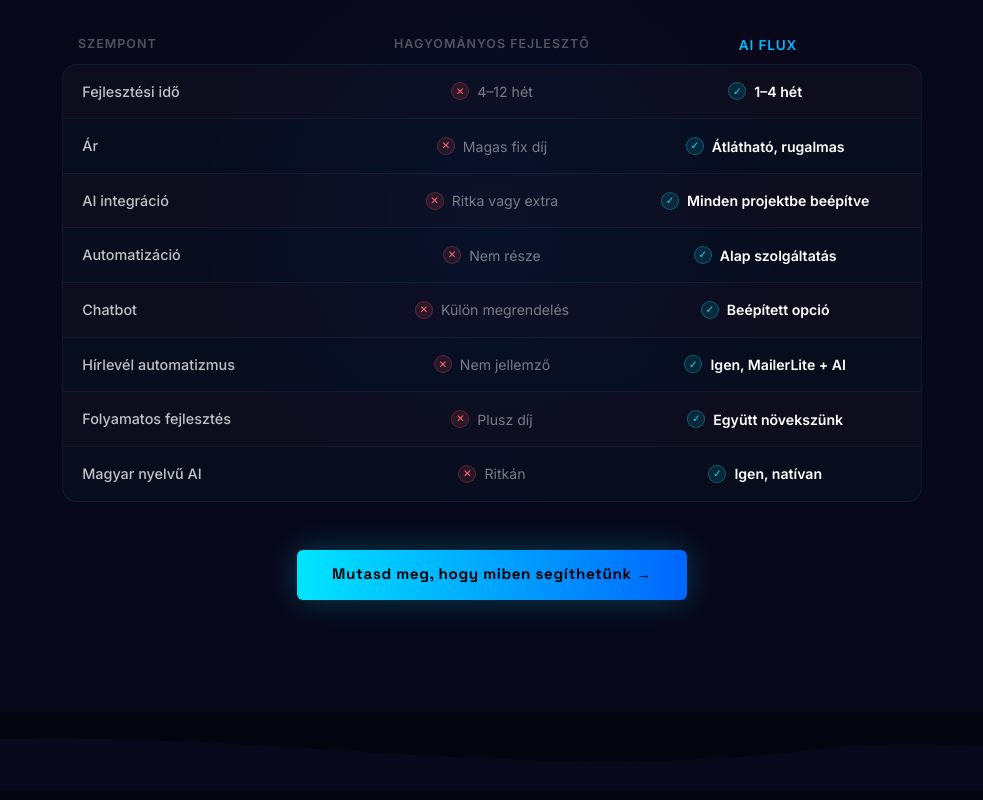
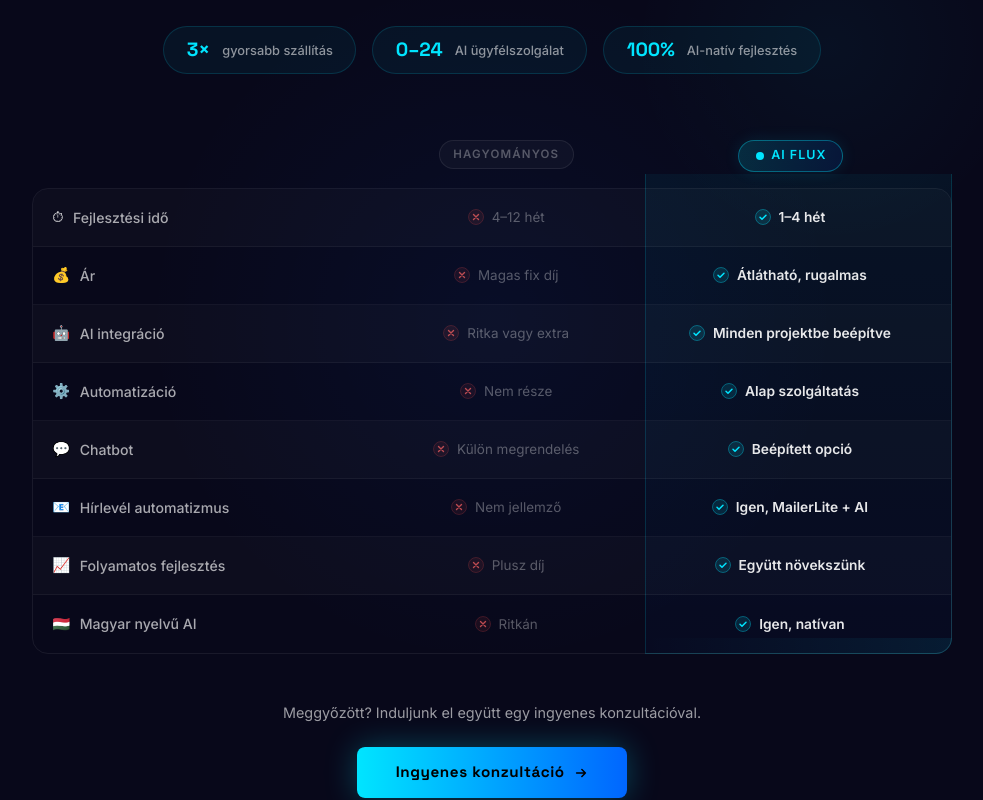
Before and after one commit to RiZool/aiflux-website, a Next.js app: page / in a window 1280 px wide. Shown: the part 3180-3980 px from the top of the page, without its empty margins (148-1131 px from the left). Built offline with nearby package versions, Linux system fonts and the light colour scheme.

Commit message:
Comparison szekció redesign: stat pillok, SVG ikonok, AIFlux oszlop highlight

```diff
--- a/components/Comparison.tsx
+++ b/components/Comparison.tsx
@@ -1,24 +1,49 @@
 "use client";
-import { useEffect, useRef } from "react";
+import { useEffect, useRef, useState } from "react";
 
 const rows = [
-  { label: "Fejlesztési idő",        traditional: "4–12 hét",          aiflux: "1–4 hét" },
-  { label: "Ár",                     traditional: "Magas fix díj",      aiflux: "Átlátható, rugalmas" },
-  { label: "AI integráció",          traditional: "Ritka vagy extra",   aiflux: "Minden projektbe beépítve" },
-  { label: "Automatizáció",          traditional: "Nem része",          aiflux: "Alap szolgáltatás" },
-  { label: "Chatbot",                traditional: "Külön megrendelés",  aiflux: "Beépített opció" },
-  { label: "Hírlevél automatizmus",  traditional: "Nem jellemző",       aiflux: "Igen, MailerLite + AI" },
-  { label: "Folyamatos fejlesztés",  traditional: "Plusz díj",          aiflux: "Együtt növekszünk" },
-  { label: "Magyar nyelvű AI",       traditional: "Ritkán",             aiflux: "Igen, natívan" },
+  { label: "Fejlesztési idő",       icon: "⏱", traditional: "4–12 hét",                 aiflux: "1–4 hét" },
+  { label: "Ár",                    icon: "💰", traditional: "Magas fix díj",              aiflux: "Átlátható, rugalmas" },
+  { label: "AI integráció",         icon: "🤖", traditional: "Ritka vagy extra",           aiflux: "Minden projektbe beépítve" },
+  { label: "Automatizáció",         icon: "⚙️", traditional: "Nem része",                  aiflux: "Alap szolgáltatás" },
+  { label: "Chatbot",               icon: "💬", traditional: "Külön megrendelés",          aiflux: "Beépített opció" },
+  { label: "Hírlevél automatizmus", icon: "📧", traditional: "Nem jellemző",               aiflux: "Igen, MailerLite + AI" },
+  { label: "Folyamatos fejlesztés", icon: "📈", traditional: "Plusz díj",                  aiflux: "Együtt növekszünk" },
+  { label: "Magyar nyelvű AI",      icon: "🇭🇺", traditional: "Ritkán",                     aiflux: "Igen, natívan" },
 ];
+
+const stats = [
+  { value: "3×", label: "gyorsabb szállítás" },
+  { value: "0–24", label: "AI ügyfélszolgálat" },
+  { value: "100%", label: "AI-natív fejlesztés" },
+];
+
+function CheckIcon() {
+  return (
+    <svg width="16" height="16" viewBox="0 0 16 16" fill="none" aria-hidden="true" style={{ flexShrink: 0 }}>
+      <circle cx="8" cy="8" r="7.5" fill="rgba(0,229,255,.12)" stroke="rgba(0,229,255,.35)" />
+      <path d="M5 8.2l2 2 4-4" stroke="var(--cyan)" strokeWidth="1.5" strokeLinecap="round" strokeLinejoin="round" />
+    </svg>
+  );
+}
+
+function CrossIcon() {
+  return (
+    <svg width="16" height="16" viewBox="0 0 16 16" fill="none" aria-hidden="true" style={{ flexShrink: 0 }}>
+      <circle cx="8" cy="8" r="7.5" fill="rgba(255,80,80,.08)" stroke="rgba(255,80,80,.2)" />
+      <path d="M5.5 5.5l5 5M10.5 5.5l-5 5" stroke="rgba(255,100,100,.7)" strokeWidth="1.4" strokeLinecap="round" />
+    </svg>
+  );
+}
 
 export default function Comparison() {
   const ref = useRef<HTMLDivElement>(null);
+  const [hoveredRow, setHoveredRow] = useState<number | null>(null);
 
   useEffect(() => {
     const obs = new IntersectionObserver(
       (es) => es.forEach((e) => { if (e.isIntersecting) e.target.classList.add("visible"); }),
-      { threshold: 0.08 }
+      { threshold: 0.06 }
     );
     ref.current?.querySelectorAll(".reveal").forEach((el) => obs.observe(el));
     return () => obs.disconnect();
@@ -31,15 +56,18 @@ export default function Comparison() {
       aria-label="Összehasonlítás hagyományos fejlesztőkkel"
       style={{ background: "var(--bg3)", padding: "5rem 6% 7rem", position: "relative", overflow: "hidden" }}
     >
-      {/* Háttér glow */}
-      <div style={{ position: "absolute", width: 600, height: 600, background: "radial-gradient(circle, rgba(0,102,255,.05) 0%, transparent 70%)", top: "50%", left: "50%", transform: "translate(-50%,-50%)", pointerEvents: "none" }} />
+      {/* Háttér */}
+      <div style={{ position: "absolute", width: 700, height: 700, borderRadius: "50%", background: "radial-gradient(circle, rgba(0,102,255,.06) 0%, transparent 70%)", top: "50%", left: "50%", transform: "translate(-50%,-50%)", pointerEvents: "none" }} />
+      <div style={{ position: "absolute", width: 400, height: 400, borderRadius: "50%", background: "radial-gradient(circle, rgba(0,229,255,.04) 0%, transparent 70%)", top: "10%", right: "8%", pointerEvents: "none" }} />
 
-      {/* Header */}
-      <div className="reveal" style={{ textAlign: "center", marginBottom: "4rem" }}>
+      <div style={{ maxWidth: 920, margin: "0 auto" }}>
+
+        {/* ── FEJLÉC ── */}
+        <div className="reveal" style={{ textAlign: "center", marginBottom: "3.5rem" }}>
           <p style={{ fontSize: ".74rem", fontWeight: 600, letterSpacing: ".18em", textTransform: "uppercase", color: "var(--cyan)", marginBottom: "1rem" }}>
             Miért válassz minket?
           </p>
-        <h2 style={{ fontFamily: "var(--font-heading)", fontSize: "clamp(1.8rem,4vw,2.8rem)", fontWeight: 700, marginBottom: "1.2rem", lineHeight: 1.15 }}>
+          <h2 style={{ fontFamily: "var(--font-heading)", fontSize: "clamp(1.8rem,4vw,2.8rem)", fontWeight: 700, marginBottom: "1.2rem", lineHeight: 1.12, letterSpacing: "-.02em" }}>
             Nem vagyunk{" "}
             <span style={{ background: "linear-gradient(90deg,var(--cyan),var(--blue))", WebkitBackgroundClip: "text", WebkitTextFillColor: "transparent", backgroundClip: "text" }}>
               hagyományos fejlesztők
@@ -50,91 +78,171 @@ export default function Comparison() {
           </p>
         </div>
 
-      {/* Comparison table */}
-      <div className="reveal" style={{ maxWidth: 860, margin: "0 auto" }}>
+        {/* ── STAT CSÍKOK ── */}
+        <div className="reveal" style={{ display: "flex", justifyContent: "center", gap: "1rem", flexWrap: "wrap", marginBottom: "3.5rem" }}>
+          {stats.map((s, i) => (
+            <div key={i} style={{
+              display: "flex", alignItems: "center", gap: ".75rem",
+              background: "rgba(0,229,255,.05)",
+              border: "1px solid rgba(0,229,255,.15)",
+              borderRadius: 100, padding: ".55rem 1.4rem",
+            }}>
+              <span style={{
+                fontFamily: "var(--font-heading)", fontSize: "1.2rem", fontWeight: 800,
+                color: "var(--cyan)",
+              }}>
+                {s.value}
+              </span>
+              <span style={{ fontSize: ".8rem", color: "rgba(255,255,255,.55)", fontWeight: 500 }}>
+                {s.label}
+              </span>
+            </div>
+          ))}
+        </div>
 
-        {/* Column headers */}
+        {/* ── ÖSSZEHASONLÍTÁS ── */}
+        <div className="reveal" style={{ position: "relative" }}>
+
+          {/* AIFlux oszlop highlight overlay */}
           <div style={{
-          display: "grid", gridTemplateColumns: "1fr 1fr 1fr",
-          marginBottom: ".5rem", padding: "0 1rem",
+            position: "absolute",
+            top: 44, bottom: 0,
+            right: 0, width: "calc(100% / 3)",
+            background: "linear-gradient(180deg, rgba(0,229,255,.05) 0%, rgba(0,102,255,.03) 100%)",
+            borderLeft: "1px solid rgba(0,229,255,.15)",
+            borderRight: "1px solid rgba(0,229,255,.15)",
+            borderBottom: "1px solid rgba(0,229,255,.15)",
+            borderRadius: "0 0 16px 0",
+            pointerEvents: "none", zIndex: 0,
+          }} />
+
+          {/* Fejléc sor */}
+          <div style={{
+            display: "grid", gridTemplateColumns: "1.1fr 1fr 1fr",
+            padding: ".6rem 1.2rem 1rem",
+            position: "relative", zIndex: 1,
           }}>
-          <div style={{ fontSize: ".78rem", fontWeight: 600, color: "rgba(255,255,255,.3)", letterSpacing: ".08em", textTransform: "uppercase" }}>
-            Szempont
+            <div />
+
+            {/* Hagyományos fejléc */}
+            <div style={{ textAlign: "center" }}>
+              <div style={{
+                display: "inline-block",
+                fontSize: ".72rem", fontWeight: 700, letterSpacing: ".1em",
+                textTransform: "uppercase", color: "rgba(255,255,255,.3)",
+                padding: ".3rem .85rem", borderRadius: 100,
+                border: "1px solid rgba(255,255,255,.08)",
+                background: "rgba(255,255,255,.03)",
+              }}>
+                Hagyományos
               </div>
-          <div style={{ textAlign: "center", fontSize: ".78rem", fontWeight: 600, color: "rgba(255,255,255,.3)", letterSpacing: ".08em", textTransform: "uppercase" }}>
-            Hagyományos fejlesztő
             </div>
-          <div style={{ textAlign: "center", fontSize: ".85rem", fontWeight: 700, letterSpacing: ".06em", textTransform: "uppercase" }}
-            className="gradient-text">
+
+            {/* AIFlux fejléc */}
+            <div style={{ textAlign: "center" }}>
+              <div style={{
+                display: "inline-flex", alignItems: "center", gap: ".4rem",
+                fontSize: ".78rem", fontWeight: 800, letterSpacing: ".08em",
+                textTransform: "uppercase",
+                padding: ".35rem 1rem", borderRadius: 100,
+                background: "linear-gradient(90deg, rgba(0,229,255,.15), rgba(0,102,255,.12))",
+                border: "1px solid rgba(0,229,255,.35)",
+                color: "var(--cyan)",
+                boxShadow: "0 0 16px rgba(0,229,255,.1)",
+              }}>
+                <svg width="10" height="10" viewBox="0 0 10 10" fill="none" aria-hidden="true">
+                  <circle cx="5" cy="5" r="4" fill="var(--cyan)" />
+                </svg>
                 AI Flux
               </div>
             </div>
+          </div>
 
-        {/* Rows */}
-        <div style={{ borderRadius: 14, overflow: "hidden", border: "1px solid rgba(0,229,255,.1)" }}>
-          {rows.map((row, i) => (
+          {/* Táblázat sorok */}
+          <div style={{ borderRadius: 16, overflow: "hidden", border: "1px solid rgba(255,255,255,.07)", position: "relative", zIndex: 1 }}>
+            {rows.map((row, i) => {
+              const isHov = hoveredRow === i;
+              return (
                 <div
                   key={i}
+                  onMouseEnter={() => setHoveredRow(i)}
+                  onMouseLeave={() => setHoveredRow(null)}
                   style={{
-                display: "grid", gridTemplateColumns: "1fr 1fr 1fr",
-                padding: "1rem 1.2rem",
-                background: i % 2 === 0 ? "rgba(255,255,255,.02)" : "rgba(0,229,255,.02)",
+                    display: "grid", gridTemplateColumns: "1.1fr 1fr 1fr",
+                    alignItems: "center",
+                    padding: "0 1.2rem",
+                    background: isHov
+                      ? "rgba(0,229,255,.04)"
+                      : i % 2 === 0 ? "rgba(255,255,255,.02)" : "transparent",
                     borderBottom: i < rows.length - 1 ? "1px solid rgba(255,255,255,.05)" : "none",
-                alignItems: "center",
-                transition: "background .2s",
+                    transition: "background .18s ease",
+                    minHeight: 58,
                   }}
-              onMouseEnter={e => (e.currentTarget.style.background = "rgba(0,229,255,.05)")}
-              onMouseLeave={e => (e.currentTarget.style.background = i % 2 === 0 ? "rgba(255,255,255,.02)" : "rgba(0,229,255,.02)")}
                 >
-              {/* Label */}
-              <div style={{ fontSize: ".9rem", fontWeight: 500, color: "rgba(255,255,255,.75)" }}>
+                  {/* Sor label */}
+                  <div style={{ display: "flex", alignItems: "center", gap: ".6rem", padding: ".85rem 0" }}>
+                    <span style={{ fontSize: ".9rem", lineHeight: 1 }}>{row.icon}</span>
+                    <span style={{ fontSize: ".88rem", fontWeight: 500, color: isHov ? "rgba(255,255,255,.9)" : "rgba(255,255,255,.65)", transition: "color .18s" }}>
                       {row.label}
+                    </span>
                   </div>
 
-              {/* Traditional */}
-              <div style={{ textAlign: "center", display: "flex", alignItems: "center", justifyContent: "center", gap: ".5rem" }}>
-                <span style={{
-                  width: 18, height: 18, borderRadius: "50%",
-                  background: "rgba(255,80,80,.12)",
-                  border: "1px solid rgba(255,80,80,.25)",
-                  display: "inline-flex", alignItems: "center", justifyContent: "center",
-                  fontSize: ".65rem", color: "#ff6b6b", flexShrink: 0,
-                }}>✕</span>
-                <span style={{ fontSize: ".88rem", color: "rgba(255,255,255,.45)" }}>
+                  {/* Hagyományos érték */}
+                  <div style={{ display: "flex", alignItems: "center", justifyContent: "center", gap: ".5rem", padding: ".85rem 0" }}>
+                    <CrossIcon />
+                    <span style={{ fontSize: ".84rem", color: "rgba(255,255,255,.32)", lineHeight: 1.35 }}>
                       {row.traditional}
                     </span>
                   </div>
 
-              {/* AI Flux */}
-              <div style={{ textAlign: "center", display: "flex", alignItems: "center", justifyContent: "center", gap: ".5rem" }}>
-                <span style={{
-                  width: 18, height: 18, borderRadius: "50%",
-                  background: "rgba(0,229,255,.12)",
-                  border: "1px solid rgba(0,229,255,.3)",
-                  display: "inline-flex", alignItems: "center", justifyContent: "center",
-                  fontSize: ".65rem", color: "var(--cyan)", flexShrink: 0,
-                }}>✓</span>
-                <span style={{ fontSize: ".88rem", fontWeight: 600, color: "#fff" }}>
+                  {/* AIFlux érték */}
+                  <div style={{ display: "flex", alignItems: "center", justifyContent: "center", gap: ".5rem", padding: ".85rem 0" }}>
+                    <CheckIcon />
+                    <span style={{ fontSize: ".86rem", fontWeight: 600, color: isHov ? "#fff" : "rgba(255,255,255,.9)", lineHeight: 1.35, transition: "color .18s" }}>
                       {row.aiflux}
                     </span>
                   </div>
                 </div>
-          ))}
+              );
+            })}
           </div>
 
-        {/* Bottom CTA */}
+          {/* AIFlux oszlop alap sarka */}
+          <div style={{
+            position: "absolute", bottom: 0, right: 0,
+            width: "calc(100% / 3)", height: 16,
+            borderRadius: "0 0 16px 0",
+            background: "linear-gradient(90deg, transparent, rgba(0,229,255,.08))",
+            pointerEvents: "none", zIndex: 2,
+          }} />
+        </div>
+
+        {/* ── CTA ── */}
         <div className="reveal" style={{ textAlign: "center", marginTop: "3rem" }}>
-          <a href="#contact" style={{
+          <p style={{ color: "var(--muted)", fontSize: ".9rem", marginBottom: "1.5rem" }}>
+            Meggyőzött? Induljunk el együtt egy ingyenes konzultációval.
+          </p>
+          <a
+            href="#contact"
+            style={{
               display: "inline-flex", alignItems: "center", gap: ".6rem",
               background: "linear-gradient(90deg,var(--cyan),var(--blue))",
-            color: "#000", fontWeight: 700, padding: ".85rem 2.2rem",
-            borderRadius: 6, fontSize: ".95rem", textDecoration: "none",
+              color: "#000", fontWeight: 700, padding: ".88rem 2.4rem",
+              borderRadius: 8, fontSize: ".95rem", textDecoration: "none",
               letterSpacing: ".04em", fontFamily: "var(--font-heading)",
-            boxShadow: "0 0 30px rgba(0,229,255,.25)",
-          }}>
-            Mutasd meg, hogy miben segíthetünk →
+              boxShadow: "0 0 32px rgba(0,229,255,.28)",
+              transition: "box-shadow .25s, transform .25s",
+            }}
+            onMouseEnter={e => { e.currentTarget.style.boxShadow = "0 0 48px rgba(0,229,255,.45)"; e.currentTarget.style.transform = "translateY(-2px)"; }}
+            onMouseLeave={e => { e.currentTarget.style.boxShadow = "0 0 32px rgba(0,229,255,.28)"; e.currentTarget.style.transform = "none"; }}
+          >
+            Ingyenes konzultáció
+            <svg width="14" height="14" viewBox="0 0 16 16" fill="none" aria-hidden="true">
+              <path d="M3 8h10M9 4l4 4-4 4" stroke="currentColor" strokeWidth="1.8" strokeLinecap="round" strokeLinejoin="round" />
+            </svg>
           </a>
         </div>
+
       </div>
     </section>
   );
```
Lines whose indentation alone changed are shown as unchanged.
